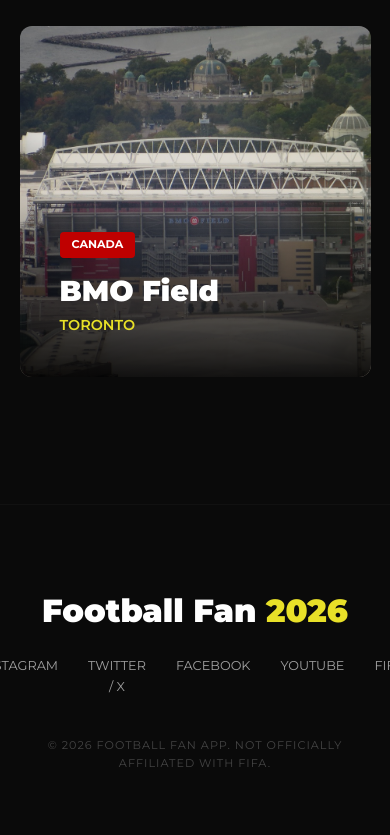
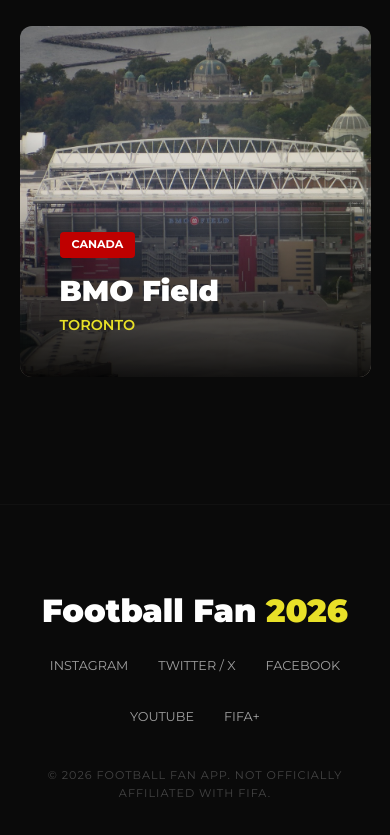
Before and after one commit to AugSync/football-fan-2026-landing, a plain HTML site: page index.html in a window 390 px wide. Shown: the part 10694-11529 px from the top of the page. Before the commit the page ends 11507 px from the top, so only its background shows below. Drawn offline with Linux system fonts and the light colour scheme.

Commit message:
style: make social media list responsive using flex-wrap

```diff
--- a/index.html
+++ b/index.html
@@ -315,7 +315,7 @@
         footer { padding: 80px 10% 40px; border-top: 1px solid #111; text-align: center; }
         .footer-logo { font-size: 2rem; font-weight: 900; margin-bottom: 20px; }
         .footer-logo span { color: var(--primary); }
-        .socials { display: flex; justify-content: center; gap: 30px; margin-bottom: 40px; }
+        .socials { display: flex; justify-content: center; gap: 30px; margin-bottom: 40px; flex-wrap: wrap; }
         .socials a { color: var(--text-dim); text-decoration: none; font-size: 0.8rem; transition: color 0.3s; }
         .socials a:hover { color: var(--primary); }
 
```
